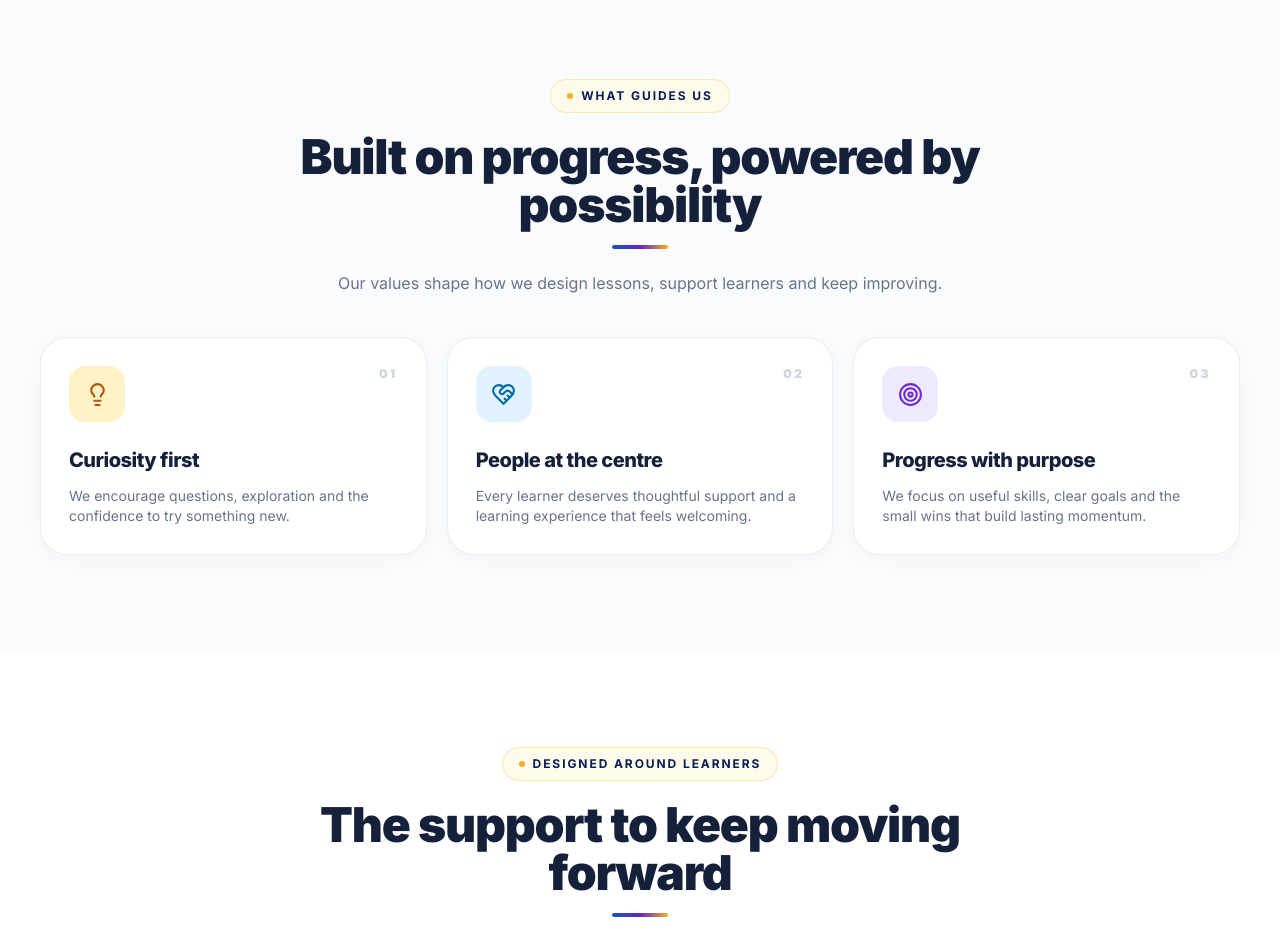
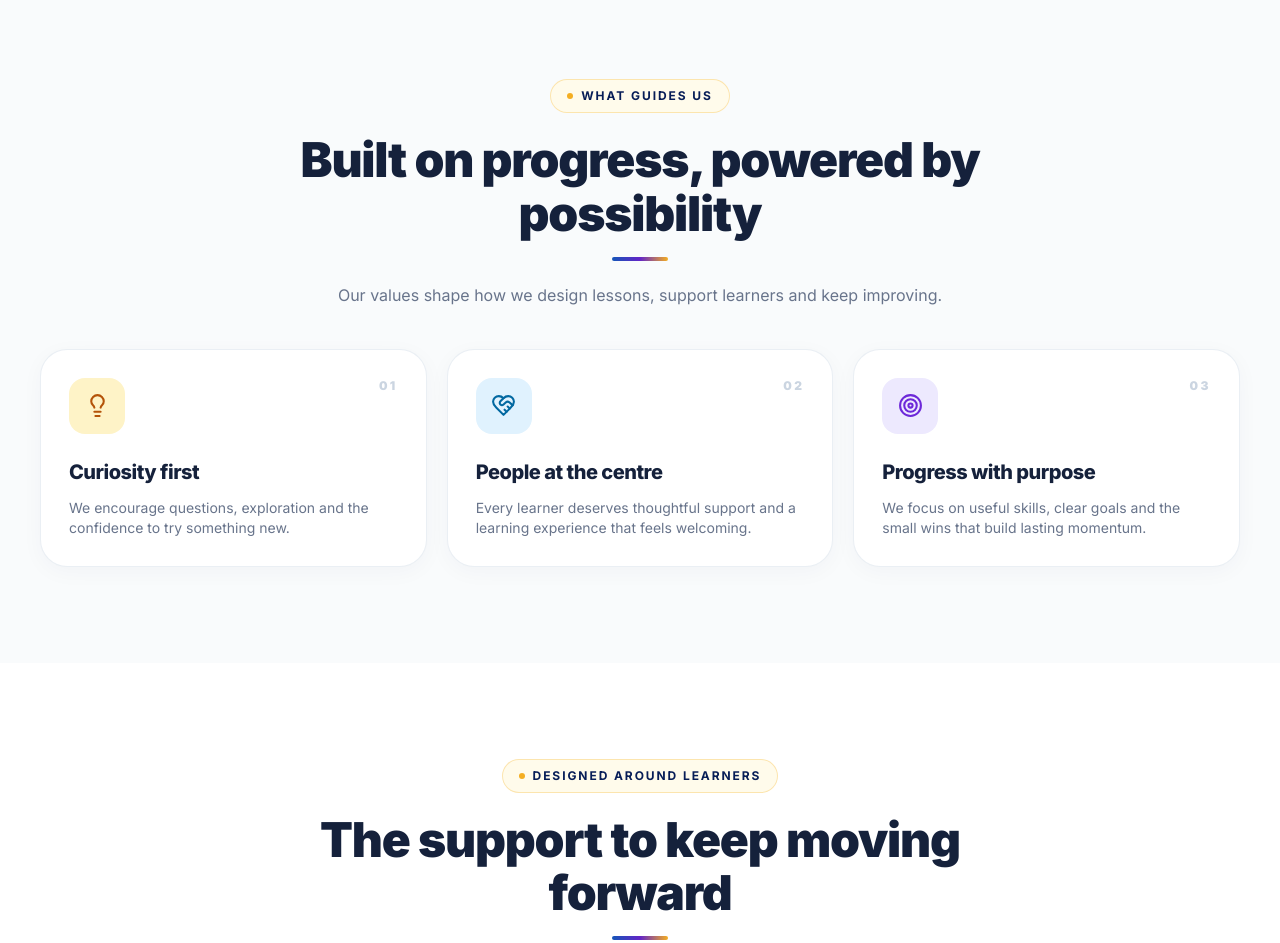
Before and after one commit to chamod-lakshitha/elevora-academy, a Next.js app: page /about in a window 1280 px wide. Shown: the part 1340-2283 px from the top of the page. Built offline with nearby package versions, Linux system fonts and the light colour scheme; no server answers.

Commit message:
Slightly increase line spacing on About section headings

```diff
--- a/app/about/page.tsx
+++ b/app/about/page.tsx
@@ -68,7 +68,7 @@ export default function AboutPage() {
 
       <section className="section-space relative overflow-hidden bg-slate-50/80">
         <div className="container-shell relative">
-          <SectionHeading eyebrow="What guides us" title="Built on progress, powered by possibility" description="Our values shape how we design lessons, support learners and keep improving." centered />
+          <SectionHeading eyebrow="What guides us" title="Built on progress, powered by possibility" description="Our values shape how we design lessons, support learners and keep improving." centered titleClassName="leading-tight sm:leading-[1.12] lg:leading-[1.12]" />
           <Stagger className="mt-10 grid gap-5 md:grid-cols-3" delayChildren={0.03}>
             {values.map((value, index) => {
               const Icon = value.icon;
@@ -91,7 +91,7 @@ export default function AboutPage() {
 
       <section className="section-space">
         <div className="container-shell">
-          <SectionHeading eyebrow="Designed around learners" title="The support to keep moving forward" description="Learning is personal. We aim to make the journey feel structured, encouraging and relevant to your goals." centered />
+          <SectionHeading eyebrow="Designed around learners" title="The support to keep moving forward" description="Learning is personal. We aim to make the journey feel structured, encouraging and relevant to your goals." centered titleClassName="leading-tight sm:leading-[1.12] lg:leading-[1.12]" />
           <div className="mt-10 grid gap-4 md:grid-cols-3">
             {pillars.map((pillar, index) => {
               const Icon = pillar.icon;
```
